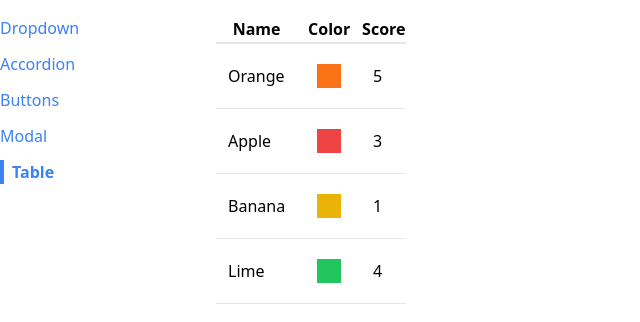
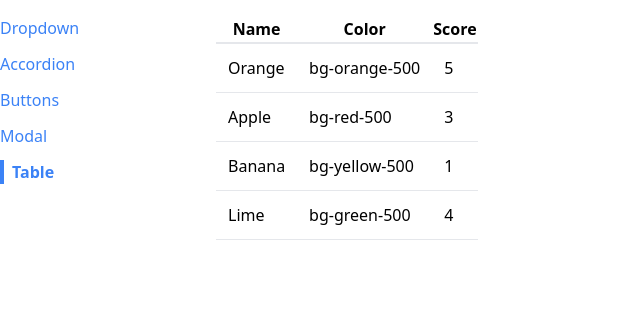
Before and after one commit to luisc8487/navigation-routing-system, a React (Create React App) app in the folder react-comp/: page /table in a window 1280 px wide. Shown: the top 322 px of the page, without its empty margins (0-640 px from the left). Built offline with nearby package versions, Linux system fonts and the light colour scheme.

Commit message:
added fixed cell values

```diff
--- a/react-comp/src/components/Table.jsx
+++ b/react-comp/src/components/Table.jsx
@@ -6,11 +6,9 @@ function Table({data, config}) {
   const renderedRows = data.map((fruit) => {
     return (
       <tr className="border-b" key={fruit.name}>
-        <td className="p-3">{fruit.name}</td>
-        <td className="p-3">
-          <div className={`p-3 m-2 ${fruit.color}`}></div>
-        </td>
-        <td className="p-3">{fruit.score}</td>
+        <td className="p-3">{config[0].render(fruit)}</td>
+        <td className="p-3">{config[1].render(fruit)}</td>
+        <td className="p-3">{config[2].render(fruit)}</td>
       </tr>
     );
   });
--- a/react-comp/src/pages/TablePage.jsx
+++ b/react-comp/src/pages/TablePage.jsx
@@ -8,7 +8,17 @@ function TablePage() {
     {name: "Lime", color: "bg-green-500", score: 4},
   ];
 
-  const config = [{label: "Name"}, {label: "Color"}, {label: "Score"}];
+  const config = [
+    {
+      label: "Name",
+      render: (fruit) => fruit.name,
+    },
+    {
+      label: "Color",
+      render: (fruit) => fruit.color,
+    },
+    {label: "Score", render: (fruit) => fruit.score},
+  ];
 
   return (
     <>
```
